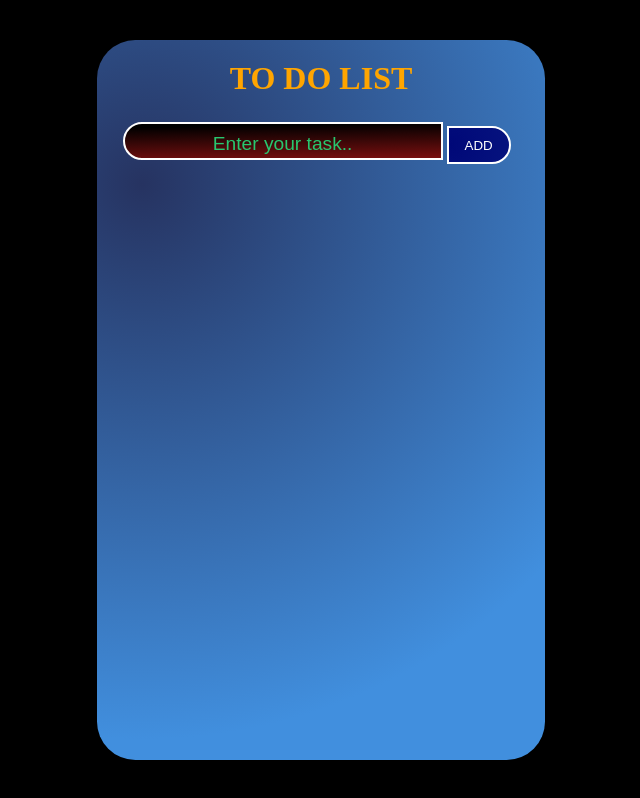
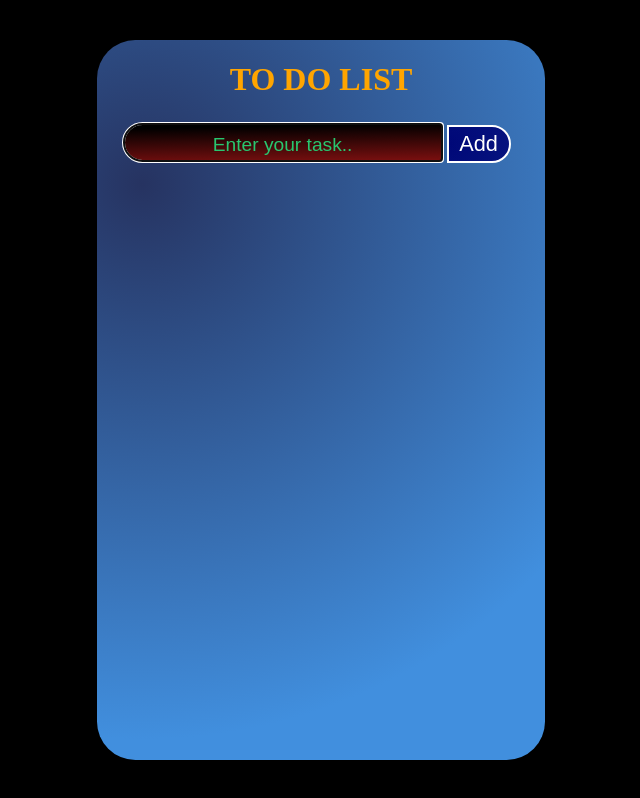
Before and after one commit to prashantbhoite123/02_TODO-List, a plain HTML site: page index.html in a window 1280 px wide. Shown: the whole page, without its empty margins (319-959 px from the left). Drawn offline with Linux system fonts and the light colour scheme.

Commit message:
button style change

```diff
--- a/index.html
+++ b/index.html
@@ -16,8 +16,13 @@
       <div class="content">
         <h1 class="todo-heading">TO DO LIST</h1>
         <form>
-          <input type="text" placeholder="Enter your task.." id="input">
-          <button class="addbtn">ADD</button>
+          <input
+            type="text"
+            placeholder="Enter your task.."
+            id="input"
+            autofocus
+          />
+          <button class="addbtn">Add</button>
         </form>
         <div class="ulcon">
           <ul></ul>
--- a/style.css
+++ b/style.css
@@ -59,7 +59,7 @@ input::placeholder {
   height: 3vw;
   width: 5vw;
   color: white;
-  font: 1.5vw;
+  font-size: 1.7vw;
   border: 2px solid white;
   background-image: radial-gradient(
     circle 975px at 2.6% 48.3%,
@@ -93,7 +93,7 @@ li {
   list-style: none;
   height: 3vw;
   width: 28vw;
-  font-size: 1.5vw;
+  font-size: 2vw;
   color: black;
   background-image: linear-gradient(
     109.6deg,
```
